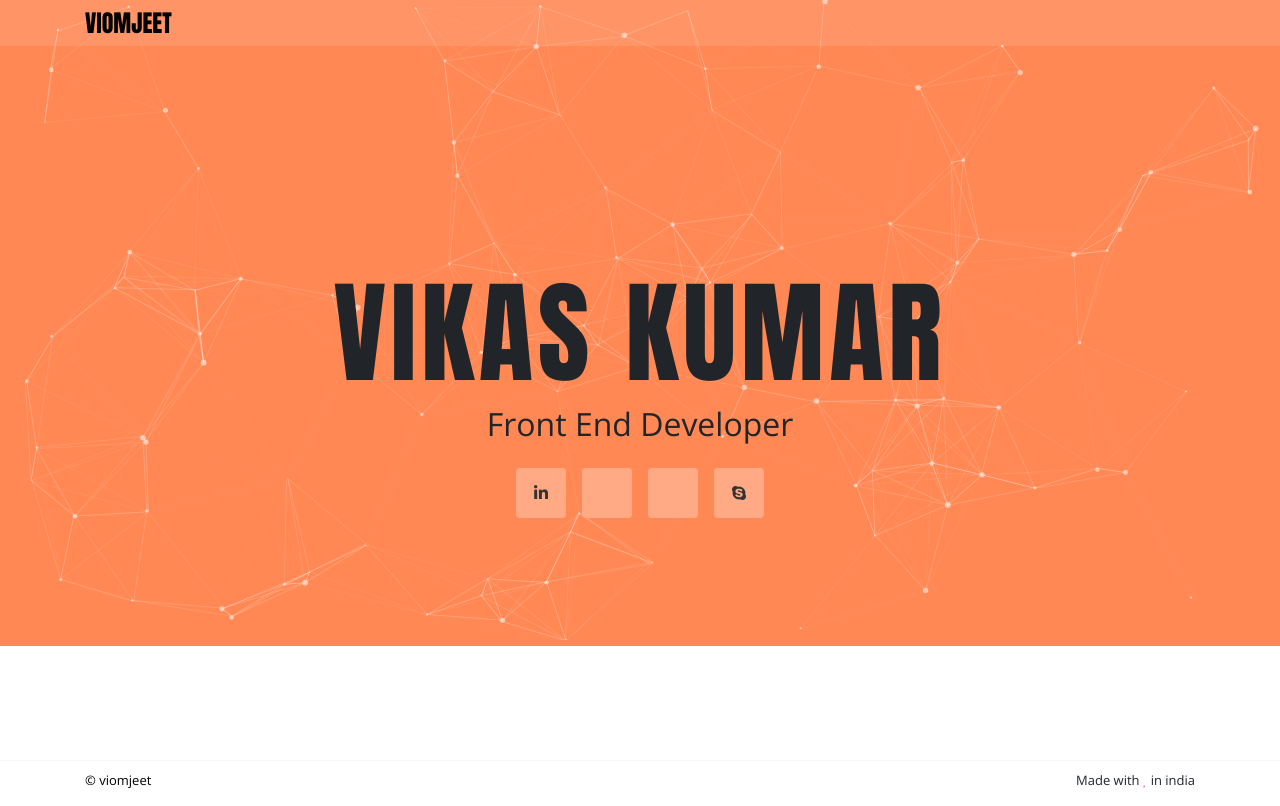
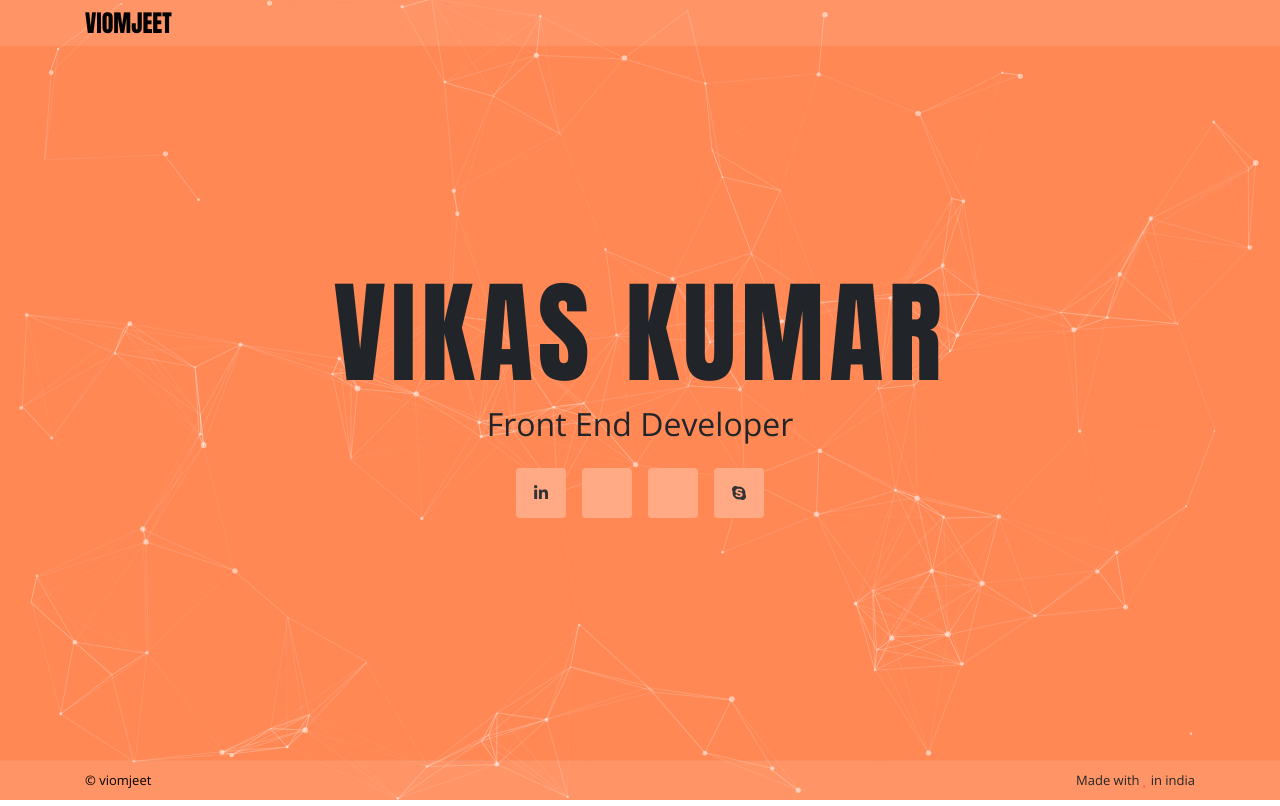
Before and after one commit to viomjeet/viomjeet.github.io, a plain HTML site: page index.html in a window 1280 px wide. Drawn offline with nearby package versions, Linux system fonts and the light colour scheme; animation ran at ten frames a second.

Commit message:
Update style.css

```diff
--- a/css/style.css
+++ b/css/style.css
@@ -75,9 +75,14 @@ header .header .navbar_btn {
 }
 
 #home_banner {
-  position: fixed;
+  position: absolute;
   width: 100%;
-  background: #f85;
+  height: 100%;
+  background-color: #f85;
+  background-image: url("");
+  background-repeat: no-repeat;
+  background-size: cover;
+  background-position: 50% 50%;
   z-index: 0;
 }
 
```
